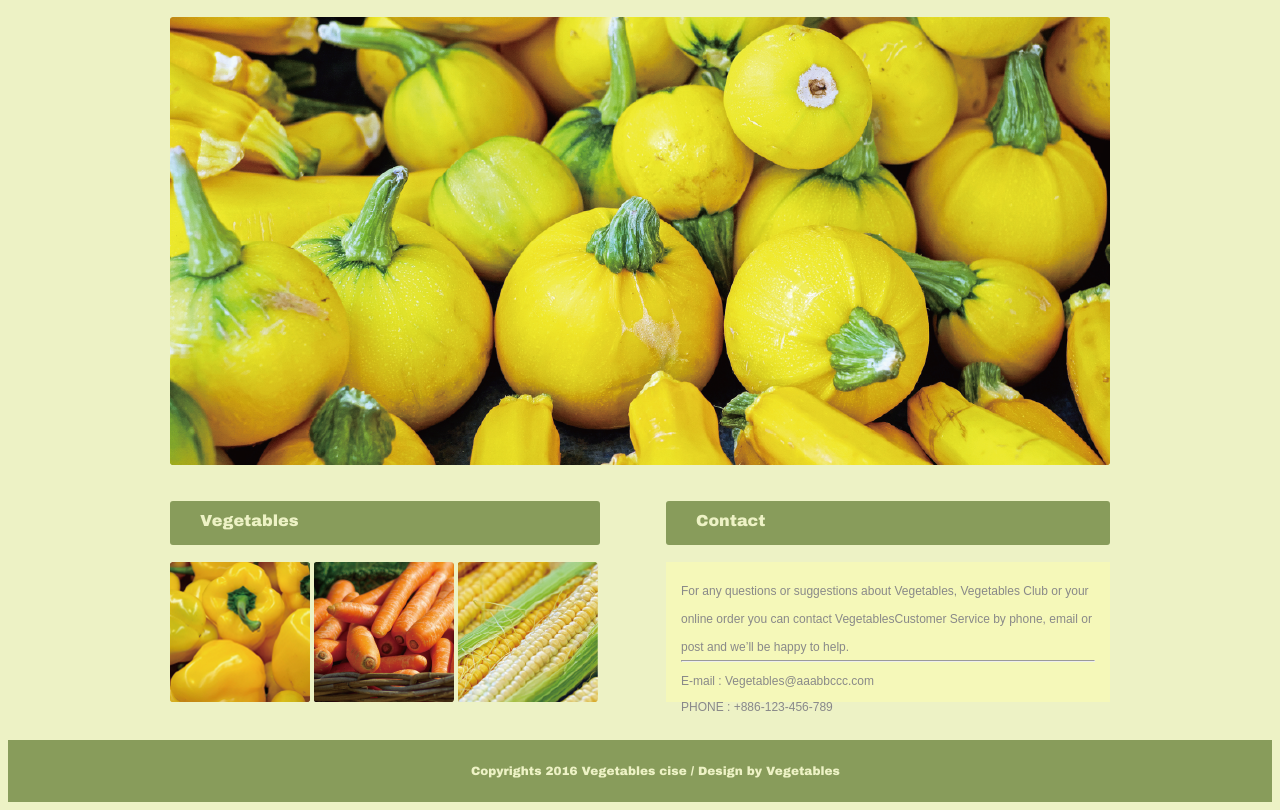
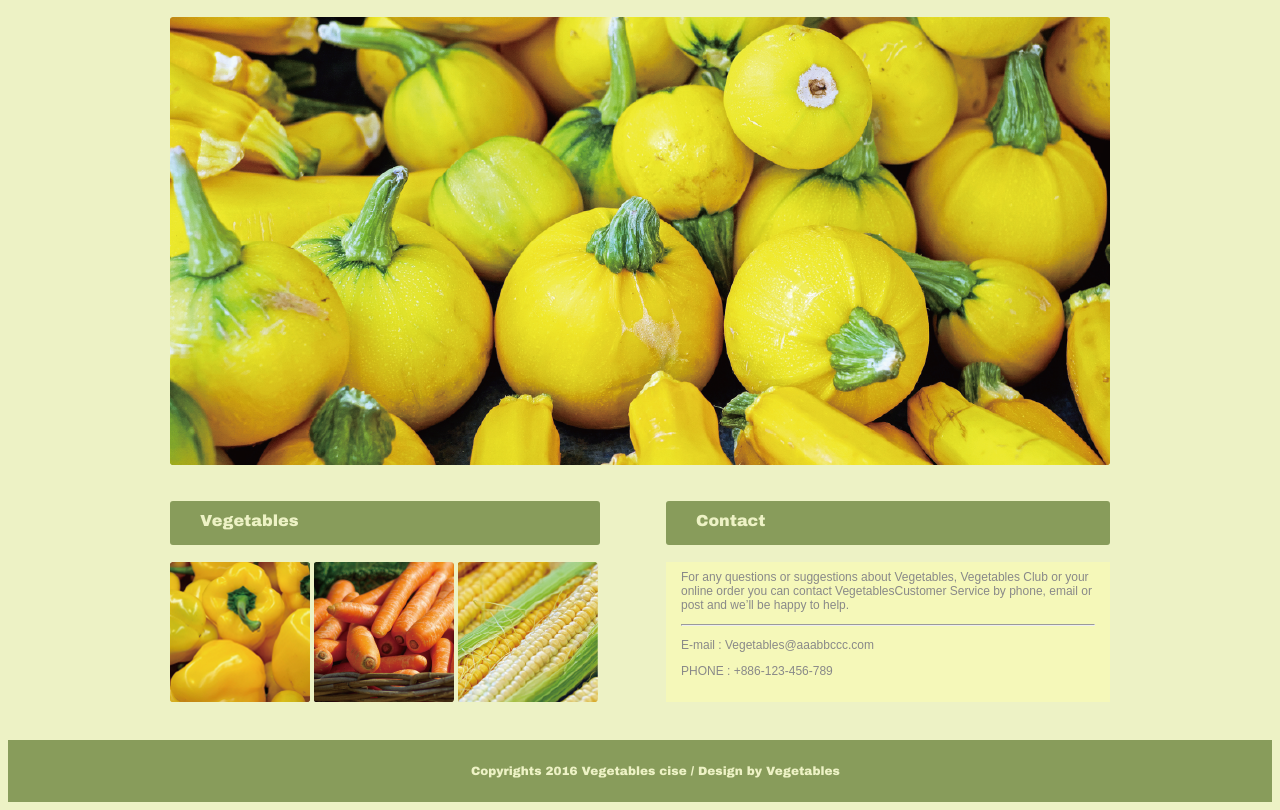
Before and after one commit to fanghsuanhsiang/Vegetable02, a plain HTML site: page index.html in a window 1280 px wide. Shown: the part 131-941 px from the top of the page. Drawn offline with Linux system fonts and the light colour scheme.

Commit message:
Update index.html

```diff
--- a/index.html
+++ b/index.html
@@ -44,9 +44,9 @@
 			<div class="content2">Contact</div>
 				<div class="text">
 					<div class="style">
-			 	<br>For any questions or suggestions about Vegetables, Vegetables Club or your</br>
-			 	<br>online order you can contact VegetablesCustomer Service by phone, email or</br>
-			 	<br>post and we’ll be happy to help.</br>
+			 	For any questions or suggestions about Vegetables, Vegetables Club or your
+			 	online order you can contact VegetablesCustomer Service by phone, email or
+			 	post and we’ll be happy to help.</p>
 
 				<HR color:#898989 height:1px width:413px background-color:#F5F8B9>
 				<p>E-mail : Vegetables@aaabbccc.com</p>
```
